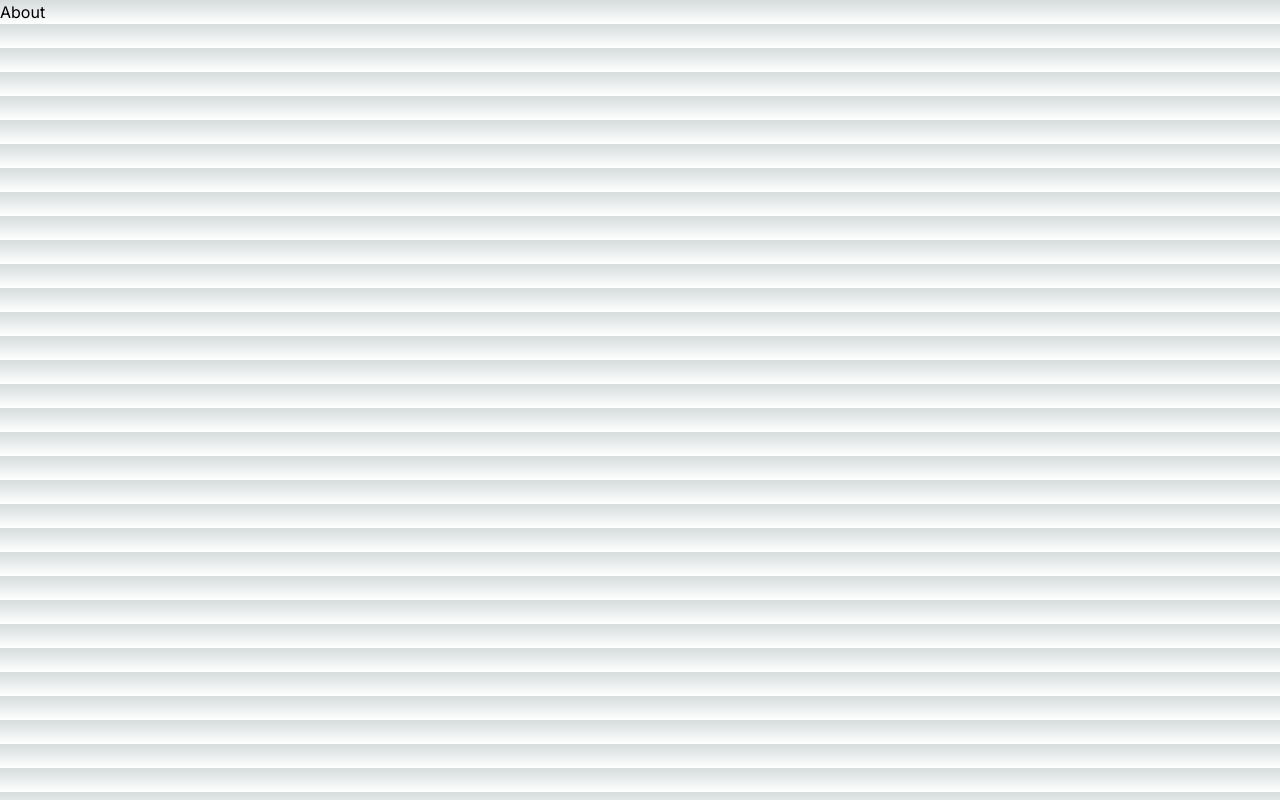
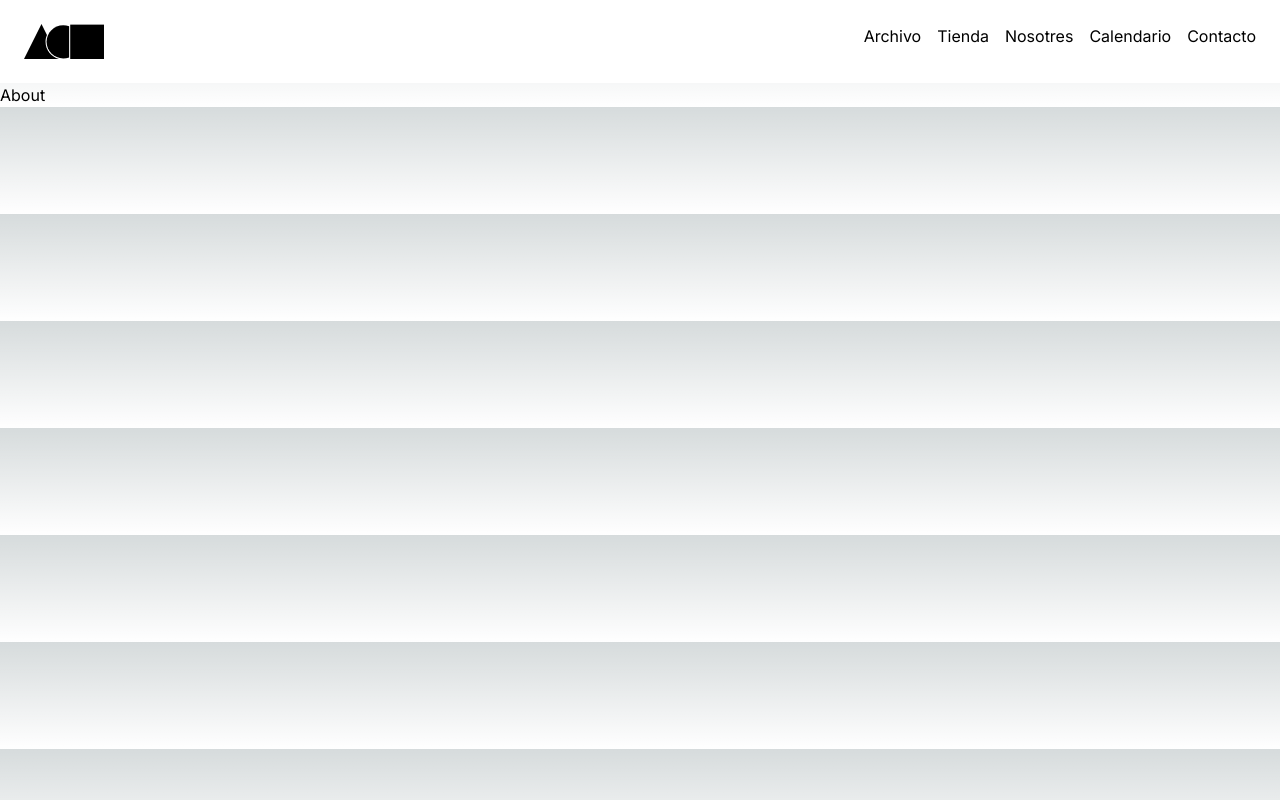
Before and after one commit to liquidberny/dce-webpage, a Next.js app: page /about in a window 1280 px wide. Built offline with nearby package versions, Linux system fonts and the light colour scheme.

Commit message:
navbar dostres completado

```diff
--- /dev/null
+++ b/src/app/components/nav.tsx
@@ -0,0 +1,29 @@
+import React from 'react'
+import Link from 'next/link'
+import Image from 'next/image'
+
+function Nav() {
+  return (
+    <div className="flex justify-between bg-white border-black text-black p-6">
+        <div className="logo">
+            <Link href='/'>
+                <Image
+                    src='/dce-logo-black.svg'
+                    width={80}
+                    height={80}
+                    alt='DCE LOGO BLACK'
+                />
+            </Link>
+        </div>
+        <div className="links flex gap-4">
+            <Link href='/eventos'>Archivo</Link>
+            <Link href='/merch'>Tienda</Link>
+            <Link href='/about'>Nosotres</Link>
+            <Link href='/'>Calendario</Link>
+            <Link href='/'>Contacto</Link>
+        </div>
+    </div>
+  )
+}
+
+export default Nav
--- a/src/app/layout.tsx
+++ b/src/app/layout.tsx
@@ -1,6 +1,7 @@
 import type { Metadata } from "next";
 import { Inter } from "next/font/google";
 import "./globals.css";
+import Nav from "./components/nav";
 
 const inter = Inter({ subsets: ["latin"] });
 
@@ -16,7 +17,10 @@ export default function RootLayout({
 }>) {
   return (
     <html lang="en">
-      <body className={inter.className}>{children}</body>
+      <body className={inter.className}>
+        <Nav />
+        {children}
+      </body>
     </html>
   );
 }
```
Also changed, not shown: public/dce-logo-black.svg (added).
